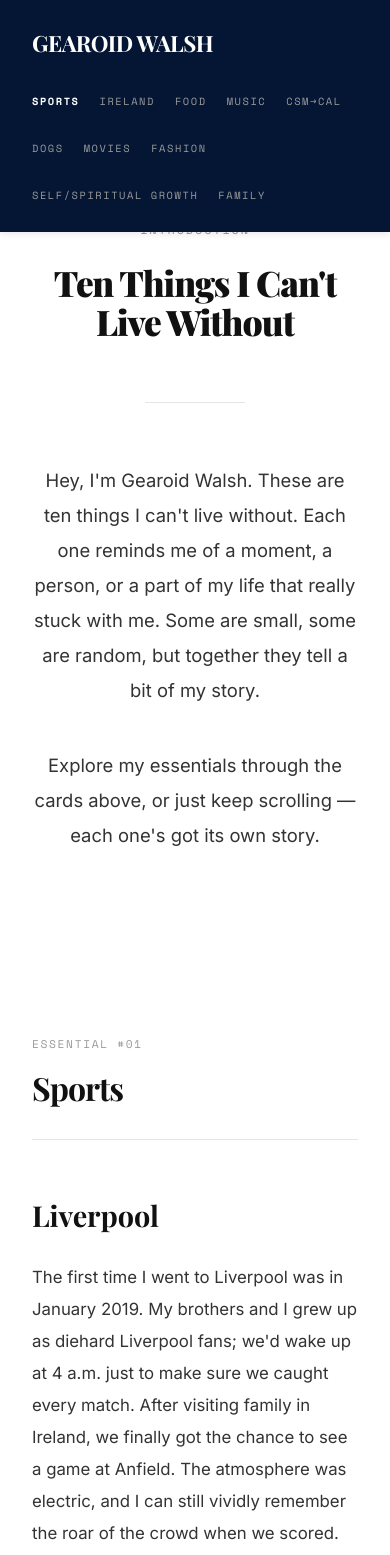
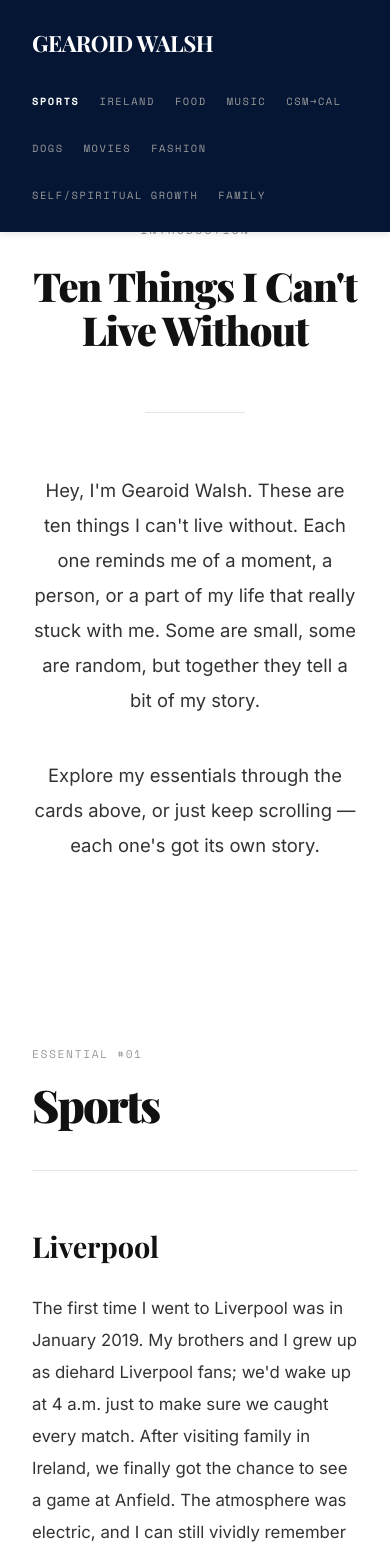
Before and after one commit to gearoidwalsh/my-favorites-hub, a React (Create React App) app in the folder frontend/: page / in a window 390 px wide. Shown: the top 1555 px of the page. Built offline with nearby package versions, Linux system fonts and the light colour scheme.

Commit message:
Fix photos loading: remove backend proxy, increase section title size to 5.5rem, fix spacing

```diff
--- a/frontend/package.json
+++ b/frontend/package.json
@@ -34,6 +34,5 @@
       "last 1 firefox version",
       "last 1 safari version"
     ]
-  },
-  "proxy": "http://localhost:5555"
+  }
 }
--- a/frontend/src/App.css
+++ b/frontend/src/App.css
@@ -164,12 +164,12 @@ body {
 
 .section-title {
   font-family: 'Playfair Display', serif;
-  font-size: 3.5rem;
-  font-weight: 700;
-  line-height: 1.15;
-  margin-bottom: 32px;
+  font-size: 5.5rem;
+  font-weight: 900;
+  line-height: 1.1;
+  margin-bottom: 40px;
   color: #111111;
-  letter-spacing: -1px;
+  letter-spacing: -2px;
 }
 
 .section-divider {
@@ -418,11 +418,11 @@ body {
   }
 
   .section-title {
-    font-size: 2.5rem;
+    font-size: 3.5rem;
   }
 
   .intro-title {
-    font-size: 2.8rem;
+    font-size: 3.2rem;
   }
 
   .nav-links {
@@ -449,11 +449,11 @@ body {
   }
 
   .intro-title {
-    font-size: 2.2rem;
+    font-size: 2.5rem;
   }
 
   .section-title {
-    font-size: 2rem;
+    font-size: 2.8rem;
   }
 
   .essential-section {
```
